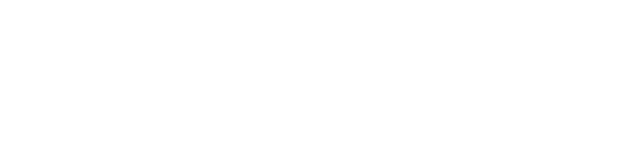
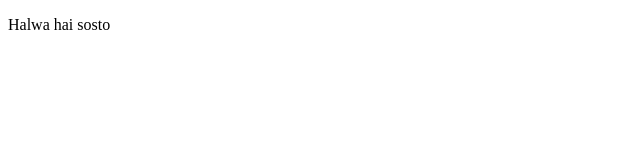
Before and after one commit to tjtushar/localRepo, a plain HTML site: page index.html in a window 1280 px wide. Shown: the whole page, without its empty margins (0-640 px from the left). Drawn offline with Linux system fonts and the light colour scheme.

Commit message:
Update index.html

```diff
--- a/index.html
+++ b/index.html
@@ -6,6 +6,6 @@
     <title>Document</title>
 </head>
 <body>
-
+    <p>Halwa hai sosto </p>
 </body>
 </html>
```
